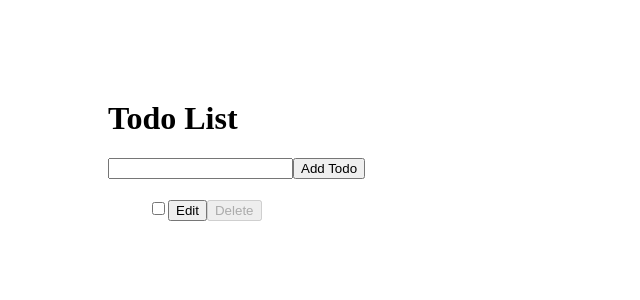
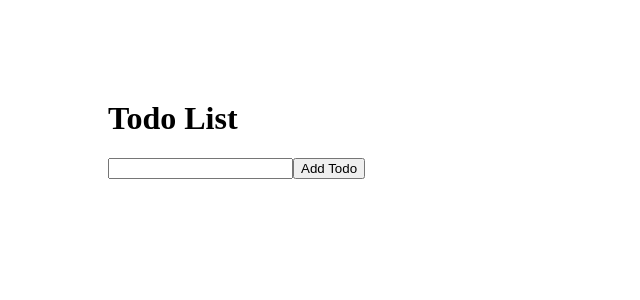
Before and after one commit to ajsantanav/ToDoList, a React (Vite) app: page / in a window 1280 px wide. Shown: the top 300 px of the page, without its empty margins (0-640 px from the left). Built offline with nearby package versions, Linux system fonts and the light colour scheme.

Commit message:
last commit?

```diff
--- a/src/component/ToDo.jsx
+++ b/src/component/ToDo.jsx
@@ -125,7 +125,7 @@ const initialState = [
 ];
 
 function ToDo() {
-  const [todos, setTodos] = useState([initialState]);
+  const [todos, setTodos] = useState([]);
   const [newTodo, setNewTodo] = useState("");
 
   function handleAddTodo() {
```
